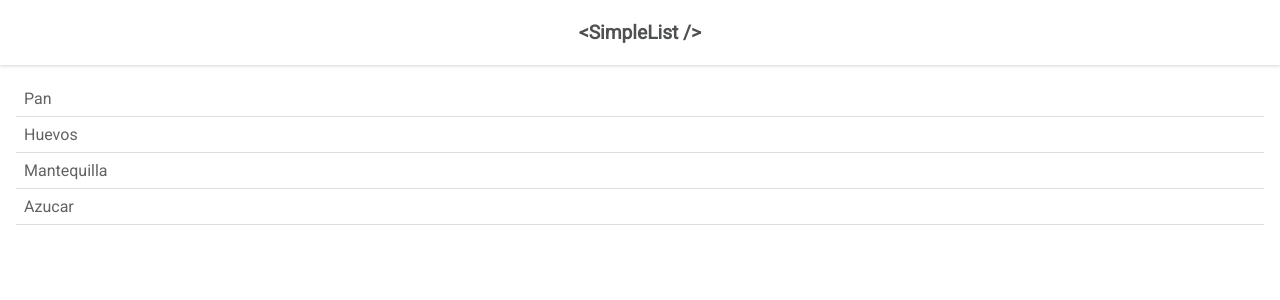
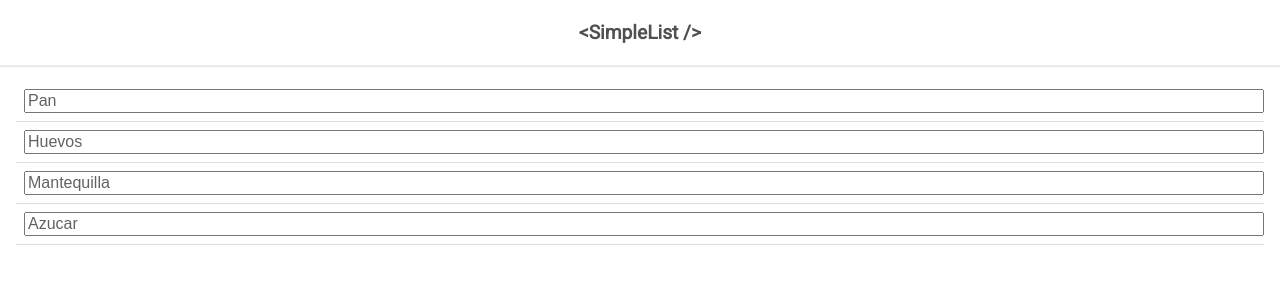
Before and after one commit to carlosbonilla/simple-list, a React (Create React App) app: page / in a window 1280 px wide. Shown: the top 300 px of the page. Built offline with nearby package versions, Linux system fonts and the light colour scheme.

Commit message:
add input fields to Items component

```diff
--- a/src/App.js
+++ b/src/App.js
@@ -1,4 +1,6 @@
 import React, { Component } from "react";
+
+import Items from "./components/Items";
 
 import "./App.css";
 
@@ -22,25 +24,13 @@ class App extends Component {
   };
 
   renderList = key => (
-    <li key={key} onClick={this.addToDone}>
-      {this.state.list[key].name}
+    <li key={key}>
+      <input onClick={this.addToDone} value={this.state.list[key].name} />
     </li>
   );
 
-  handleOnClick = () => {
-    console.log("clicked!");
-  };
-
-  addToDone = event => {
-    console.log(event);
-    // const done = { ...this.state.done };
-    // const item ={name: }
-    // done[`item${Date.now()}`] = item;
-    // this.setState({ done });
-  };
-
   render() {
-    const { list } = this.state;
+    const { list, done } = this.state;
 
     return (
       <div className="App">
@@ -49,11 +39,17 @@ class App extends Component {
         </header>
         <section className="buy">
           <ul className="dont-forget">
-            {Object.keys(list).map(this.renderList)}
+            {Object.keys(list).map(key => (
+              <Items key={key} item={list[key]} />
+            ))}
           </ul>
         </section>
         <section className="done">
-          <ul className="i-remember" />
+          <ul className="i-remember">
+            {Object.keys(done).map(key => (
+              <Items key={key} item={done[key]} />
+            ))}
+          </ul>
         </section>
       </div>
     );
--- a/src/components/Items.js
+++ b/src/components/Items.js
@@ -1,5 +1,14 @@
 import React from "react";
 
-const Items = props => <li>{props.item.name}</li>;
+class Items extends React.Component {
+  render() {
+    const { key, item } = this.props;
+    return (
+      <li key={key} index={key}>
+        <input name="name" value={item.name} />
+      </li>
+    );
+  }
+}
 
 export default Items;
```
